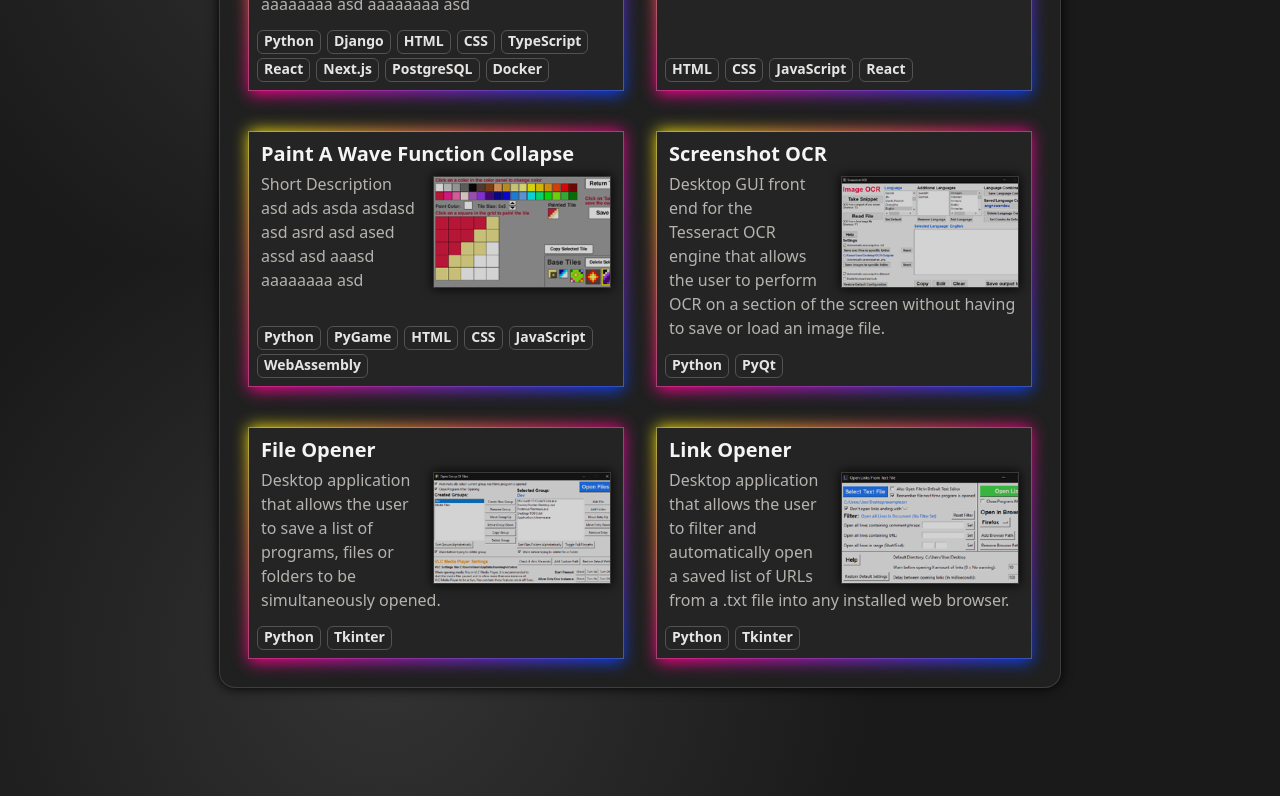
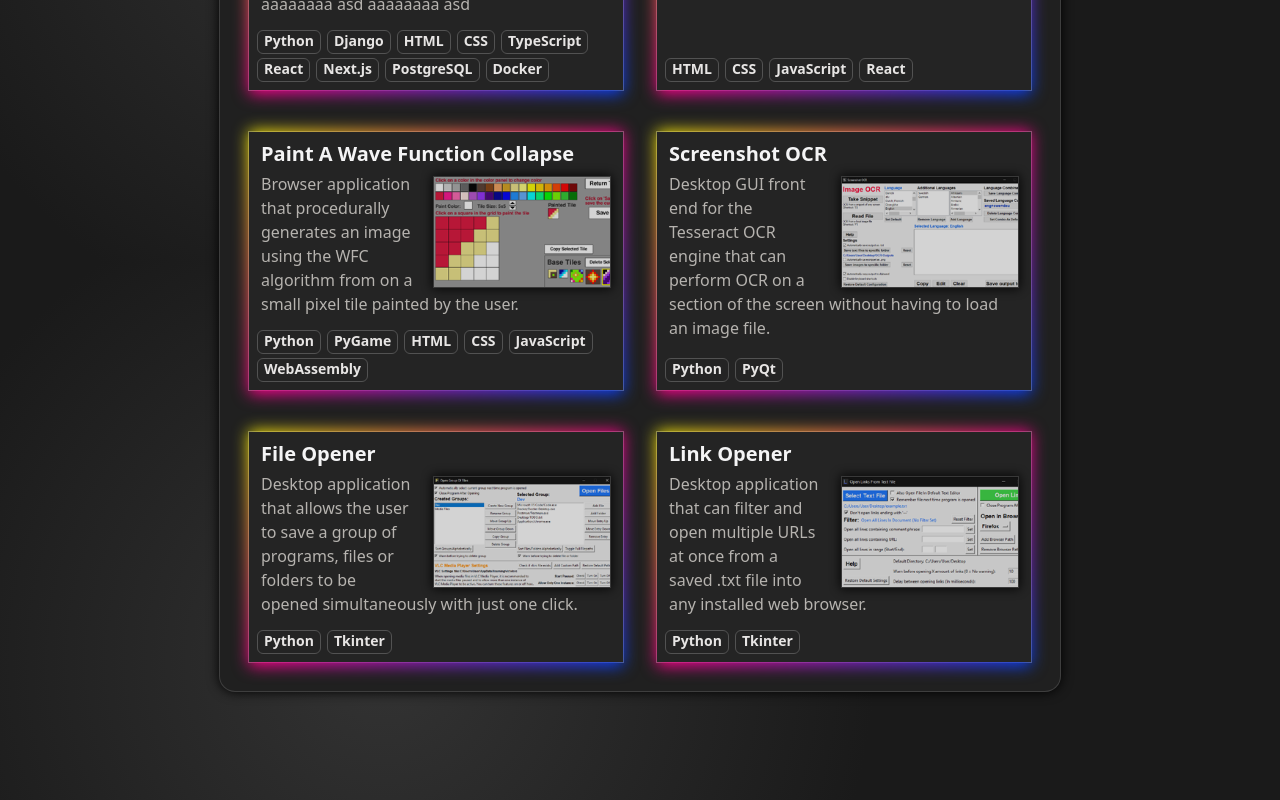
Before and after one commit to vik-ma/portfolio, a Next.js app: page / in a window 1280 px wide. Shown: the part 1338-2138 px from the top of the page. Built offline with nearby package versions, Linux system fonts and the light colour scheme.

Commit message:
Altered and added some short descriptions

```diff
--- a/app/ProjectsInfo.tsx
+++ b/app/ProjectsInfo.tsx
@@ -45,7 +45,7 @@ export const ProjectsInfo = {
   "pathfinding-race": {
     name: "Pathfinding Race",
     shortDescription:
-      "Short Description asd ads asda asdasd asd asrd asd ased assd asd aaasd aaaaaaaa asd",
+      "",
     fullDescription: <p>Pathfinding Race Description</p>,
     cssGradient: "bg-gradient-to-r from-rose-600 to-amber-400",
     techStack: ["HTML", "CSS", "JavaScript", "React"],
@@ -78,7 +78,7 @@ export const ProjectsInfo = {
   "paint-a-wave-function-collapse": {
     name: "Paint A Wave Function Collapse",
     shortDescription:
-      "Short Description asd ads asda asdasd asd asrd asd ased assd asd aaasd aaaaaaaa asd",
+      "Browser application that procedurally generates an image using the WFC algorithm from on a small pixel tile painted by the user.",
     fullDescription: <p>Paint A Wave Function Collapse Description</p>,
     cssGradient: "bg-gradient-to-r from-rose-600 via-red-500 to-orange-400",
     techStack: ["Python", "PyGame", "HTML", "CSS", "JavaScript", "WebAssembly"],
@@ -107,7 +107,7 @@ export const ProjectsInfo = {
   "screenshot-ocr": {
     name: "Screenshot OCR",
     shortDescription:
-      "Desktop GUI front end for the Tesseract OCR engine that allows the user to perform OCR on a section of the screen without having to save or load an image file.",
+      "Desktop GUI front end for the Tesseract OCR engine that can perform OCR on a section of the screen without having to load an image file.",
     fullDescription: <p>Screenshot OCR Description</p>,
     cssGradient: "bg-gradient-to-r from-rose-600 to-amber-400",
     techStack: ["Python", "PyQt"],
@@ -133,7 +133,7 @@ export const ProjectsInfo = {
   },
   "file-opener": {
     name: "File Opener",
-    shortDescription: "Desktop application that allows the user to save a list of programs, files or folders to be simultaneously opened.",
+    shortDescription: "Desktop application that allows the user to save a group of programs, files or folders to be opened simultaneously with just one click.",
     fullDescription: <p>File Opener Description</p>,
     cssGradient: "bg-gradient-to-r from-rose-600 to-yellow-400",
     techStack: ["Python", "Tkinter"],
@@ -156,7 +156,7 @@ export const ProjectsInfo = {
   "link-opener": {
     name: "Link Opener",
     shortDescription:
-      "Desktop application that allows the user to filter and automatically open a saved list of URLs from a .txt file into any installed web browser.",
+      "Desktop application that can filter and open multiple URLs at once from a saved .txt file into any installed web browser.",
     fullDescription: <p>Link Opener Description</p>,
     cssGradient: "bg-gradient-to-r from-rose-600 to-yellow-400",
     techStack: ["Python", "Tkinter"],
```
